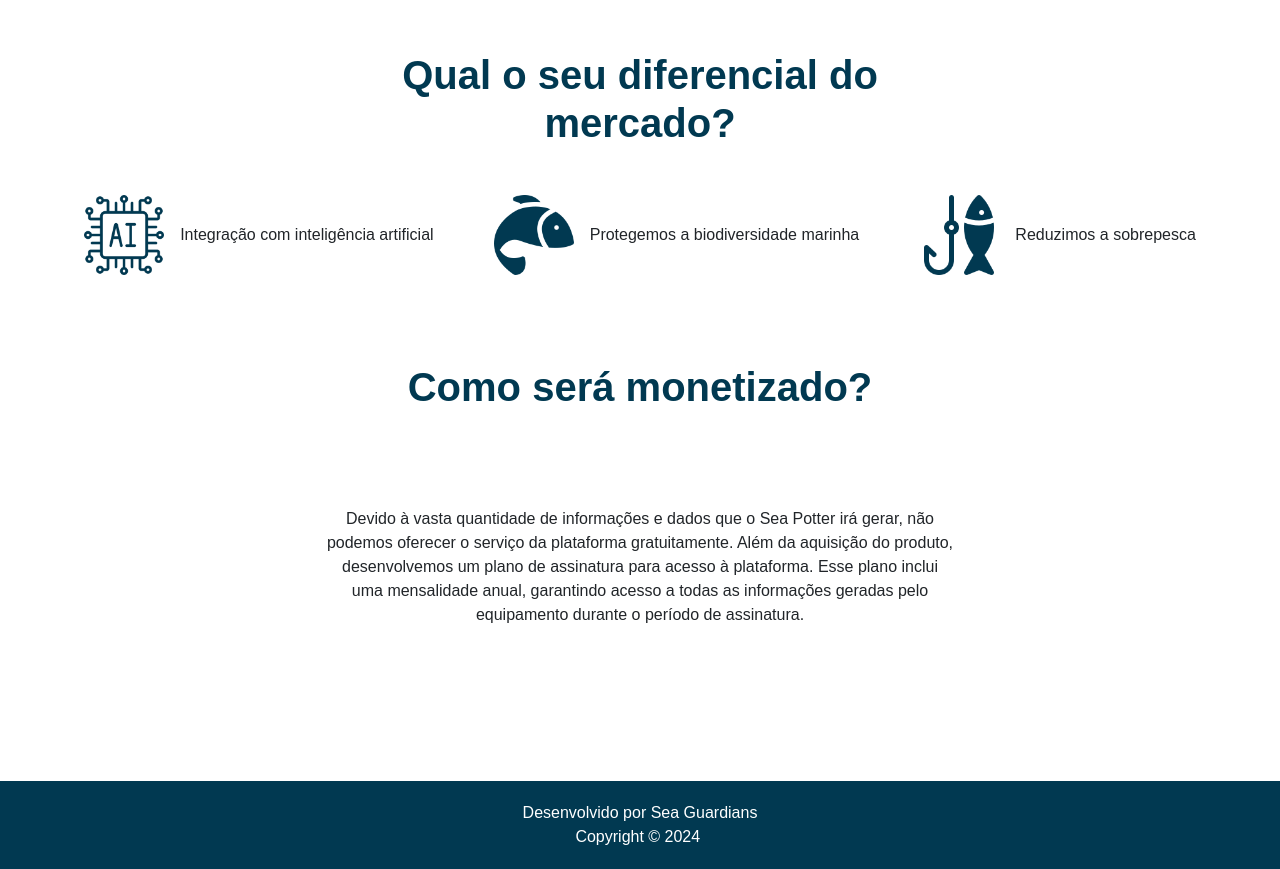
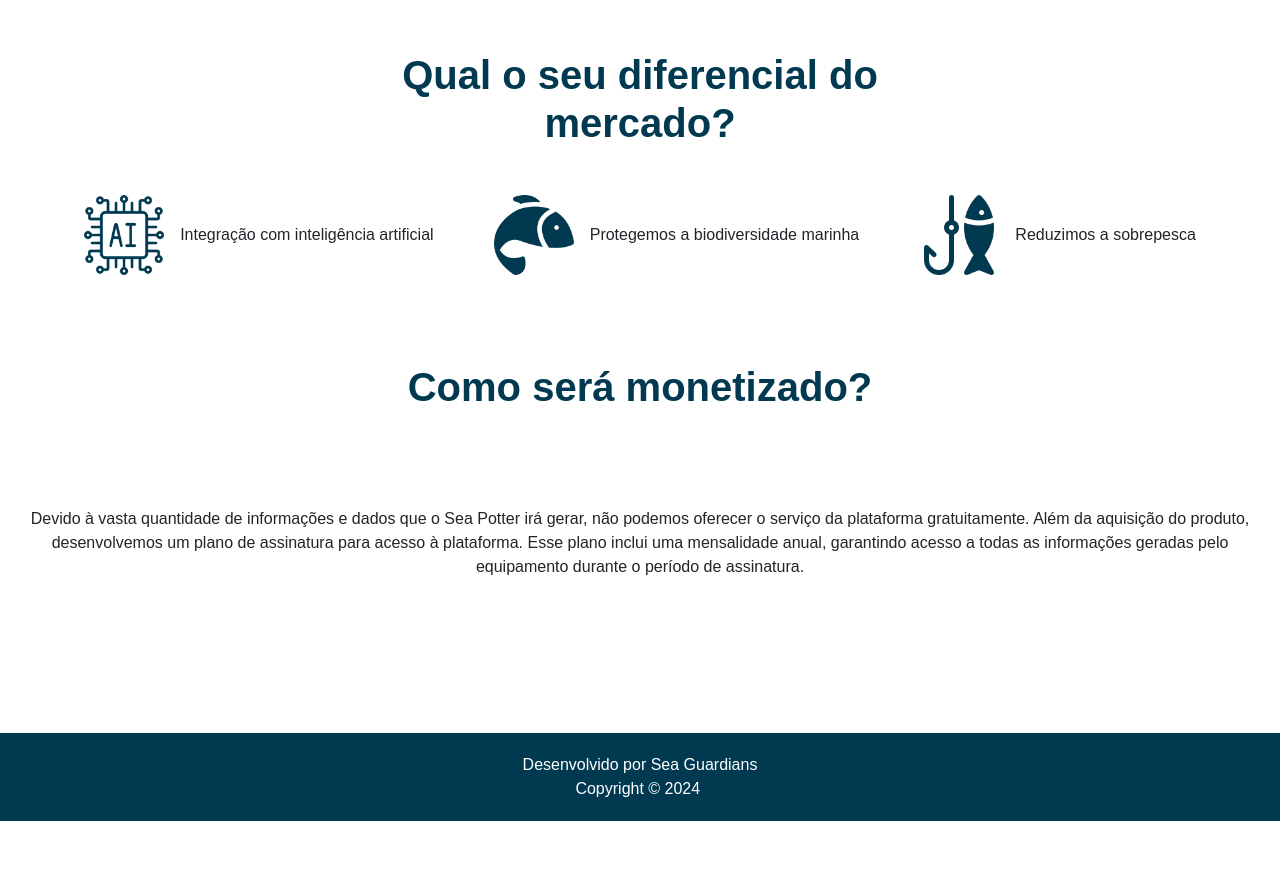
Before and after one commit to eduardojfronza/sea-potter, a plain HTML site: page como-sera.html in a window 1280 px wide. Shown: the part 1228-2097 px from the top of the page. After the commit the page ends 2049 px from the top, so only its background shows below. Drawn offline with nearby package versions, Linux system fonts and the light colour scheme; a web font is replaced by a local one.

Commit message:
Update como-sera.html

```diff
--- a/como-sera.html
+++ b/como-sera.html
@@ -118,7 +118,7 @@
             <div class="d-flex flex-column align-items-center justify-content-center gap-5">
                 <h2 class="m-auto py-5 col-md-6">Como será monetizado?</h2>
 
-                <div class="col-6">
+                <div>
                     <p class="text-center">Devido à vasta quantidade de informações e dados que o Sea Potter irá gerar,
                         não podemos oferecer
                         o serviço da plataforma gratuitamente. Além da aquisição do produto, desenvolvemos um plano de
```
